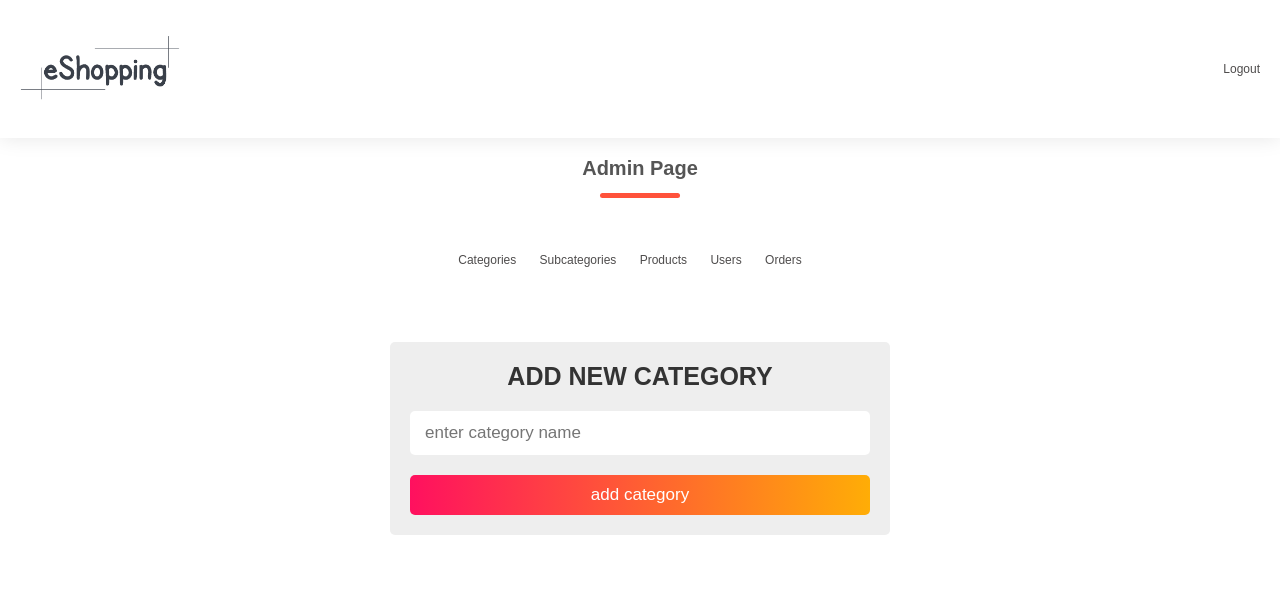
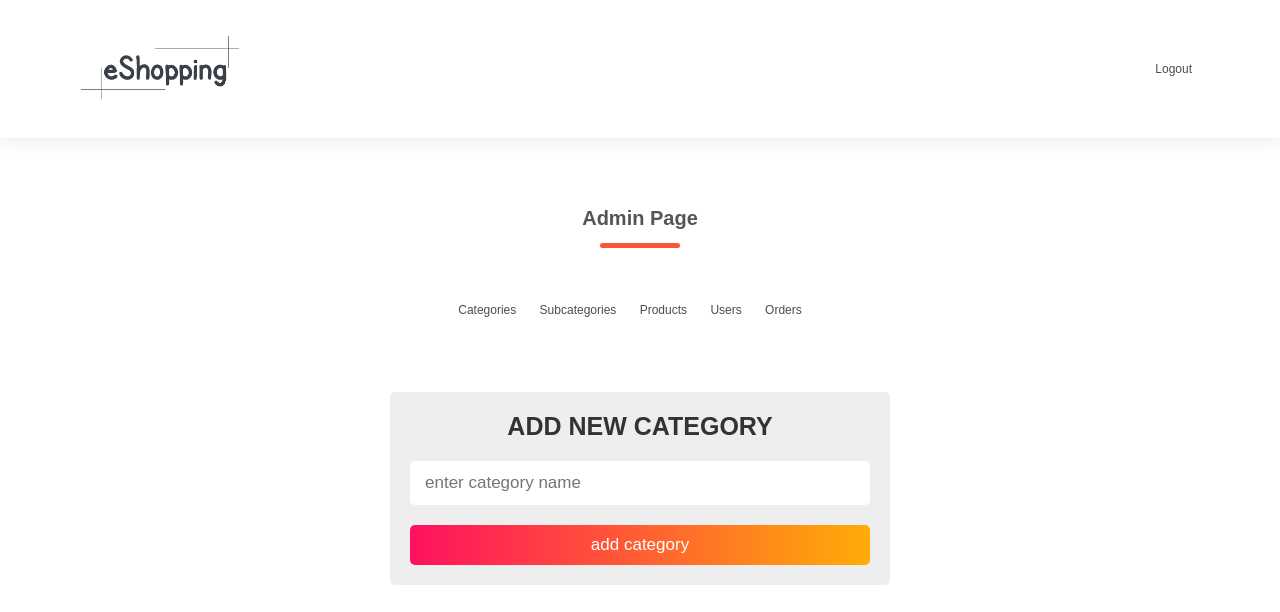
Before and after one commit to mikemwai/eShopping, a PHP site: page /Account/admin.php in a window 1280 px wide. Shown: the top 612 px of the page. Run offline with PHP 8.4, Linux system fonts and the light colour scheme; data comes from the database, SQL or seed files in the repository.

Commit message:
On branch master  Your branch is up to date with 'origin/master'.  Changes to be committed: 	modified:   Account/Admin.css 	modified:   Account/admin.php 	modified:   Account/admin_page(Orders).php 	modified:   Account/admin_page(Products).php 	modified:   Account/admin_page(Subcategory).php 	modified:   Account/admin_page(Users).php

```diff
--- a/Account/Admin.css
+++ b/Account/Admin.css
@@ -88,15 +88,21 @@ nav ul {
   width: 100%;
 }*/
 
+.header
+{
+    box-shadow: 0 0 20px 0px rgba(0, 0, 0, 0.1);
+}
+
 .navbar {
  font-size: 120%;
- width: 100%;
+ width: 90%;
  margin: 0;
  padding: 14.8px 0;
  display: flex;
  align-items: center;
  justify-content: space-between;
- box-shadow: 0 0 20px 0px rgba(0, 0, 0, 0.1);
+ margin-bottom:50px;
+ margin-left: 60px;
 }
 
 nav {
--- a/Account/admin.php
+++ b/Account/admin.php
@@ -61,6 +61,7 @@ if(isset($message)){
 
 <!---------Navigation Bar--------->
 <div style="" class="header">
+    <div class="container1">
     <div class="navbar">
         <div class="logo">
             <img src="../Homepage/Logo.png" width="200px">
@@ -75,11 +76,12 @@ if(isset($message)){
         <img src="../eShopping/images/menu.png" class="menu-icon"
             onclick="menu-toggle()">
     </div>
+    </div>
 </div>
 
 <h1 style="margin: 0 auto" class="title">Admin Page</h1>
 
-<div style="margin: 0 auto" class="header">
+<div style="margin: 0 auto" class="header1">
     <div class="container">
         <div style="text-align:center" class="navbar1">
                 <nav>
--- a/Account/admin_page(Orders).php
+++ b/Account/admin_page(Orders).php
@@ -31,6 +31,7 @@ if(isset($message))
 
 <!---------Navigation Bar--------->
 <div style="margin: 0 auto" class="header">
+   <div class="container1">
         <div class="navbar">
                 <div class="logo">
                     <img src="../Homepage/Logo.png" width="200px">
@@ -45,11 +46,12 @@ if(isset($message))
                 <img src="../eShopping/images/menu.png" class="menu-icon"
                      onclick="menu-toggle()">
             </div>
+    </div>
 </div>
 
 <h1 style="margin: 0 auto" class="title">Admin Page</h1>
 
-<div style="margin: 0 auto" class="header">
+<div style="margin: 0 auto" class="header1">
     <div class="container">
         <div style="text-align:center" class="navbar1">
                 <nav>
--- a/Account/admin_page(Products).php
+++ b/Account/admin_page(Products).php
@@ -64,6 +64,7 @@ if(isset($message))
 
 <!---------Navigation Bar--------->
 <div style="margin: 0 auto" class="header">
+   <div class="container1">
         <div class="navbar">
                 <div class="logo">
                     <img src="../Homepage/Logo.png" width="200px">
@@ -78,11 +79,12 @@ if(isset($message))
                 <img src="../eShopping/images/menu.png" class="menu-icon"
                      onclick="menu-toggle()">
             </div>
+    </div>
 </div>
 
 <h1 style="margin: 0 auto" class="title">Admin Page</h1>
 
-<div style="margin: 0 auto" class="header">
+<div style="margin: 0 auto" class="header1">
     <div class="container">
         <div style="text-align:center" class="navbar1">
                 <nav>
--- a/Account/admin_page(Subcategory).php
+++ b/Account/admin_page(Subcategory).php
@@ -50,6 +50,7 @@ if(isset($message)){
 
 <!---------Navigation Bar--------->
 <div style="margin: 0 auto" class="header">
+  <div class="container1">
         <div class="navbar">
                 <div class="logo">
                     <img src="../Homepage/Logo.png" width="200px">
@@ -64,11 +65,12 @@ if(isset($message)){
                 <img src="../eShopping/images/menu.png" class="menu-icon"
                      onclick="menu-toggle()">
             </div>
+   </div>
 </div>
 
 <h1 style="margin: 0 auto" class="title">Admin Page</h1>
 
-<div style="margin: 0 auto" class="header">
+<div style="margin: 0 auto" class="header1">
     <div class="container">
         <div style="text-align:center" class="navbar1">
                 <nav>
--- a/Account/admin_page(Users).php
+++ b/Account/admin_page(Users).php
@@ -53,6 +53,7 @@ if(isset($message)){
 
 <!---------Navigation Bar--------->
 <div style="margin: 0 auto" class="header">
+   <div class="container1">
         <div class="navbar">
                 <div class="logo">
                     <img src="../Homepage/Logo.png" width="200px">
@@ -67,11 +68,12 @@ if(isset($message)){
                 <img src="../eShopping/images/menu.png" class="menu-icon"
                      onclick="menu-toggle()">
             </div>
+   </div>
 </div>
 
 <h1 style="margin: 0 auto" class="title">Admin Page</h1>
 
-<div style="margin: 0 auto" class="header">
+<div style="margin: 0 auto" class="header1">
     <div class="container">
         <div style="text-align:center" class="navbar1">
                 <nav>
```
